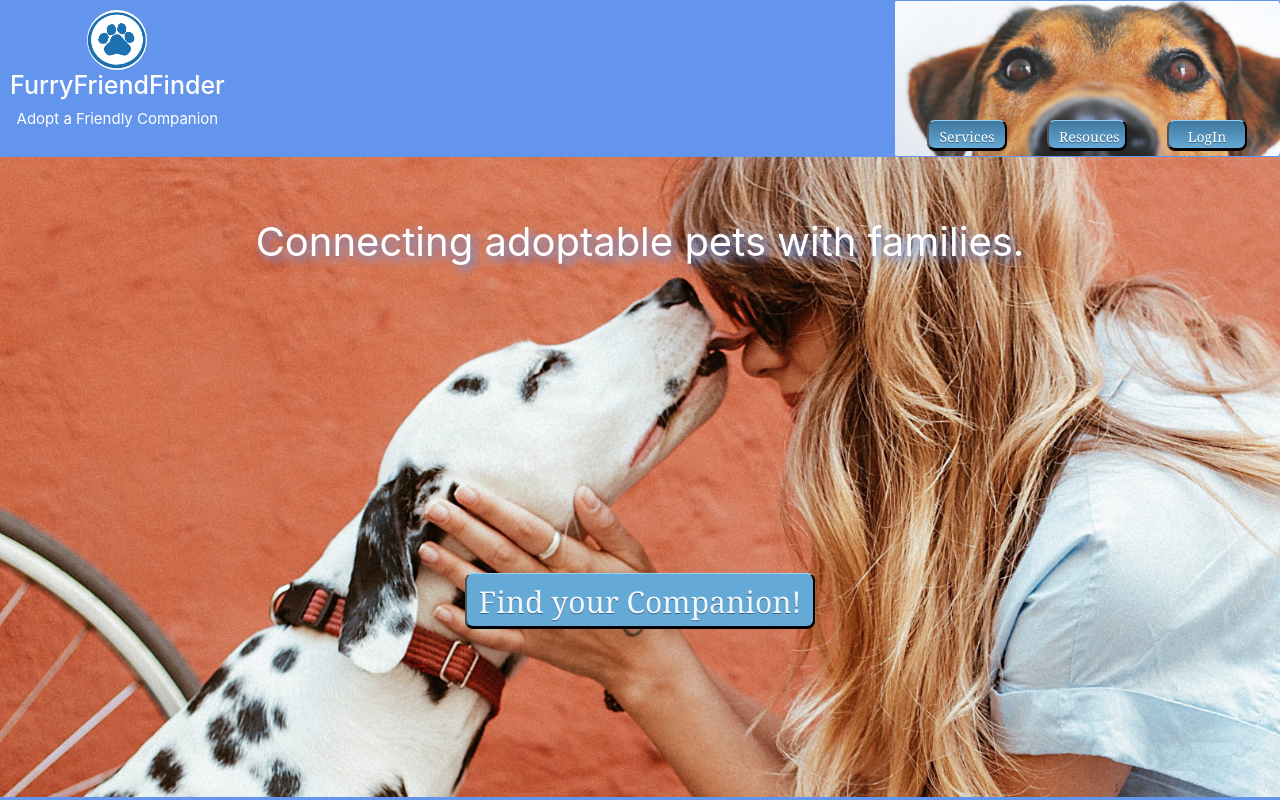
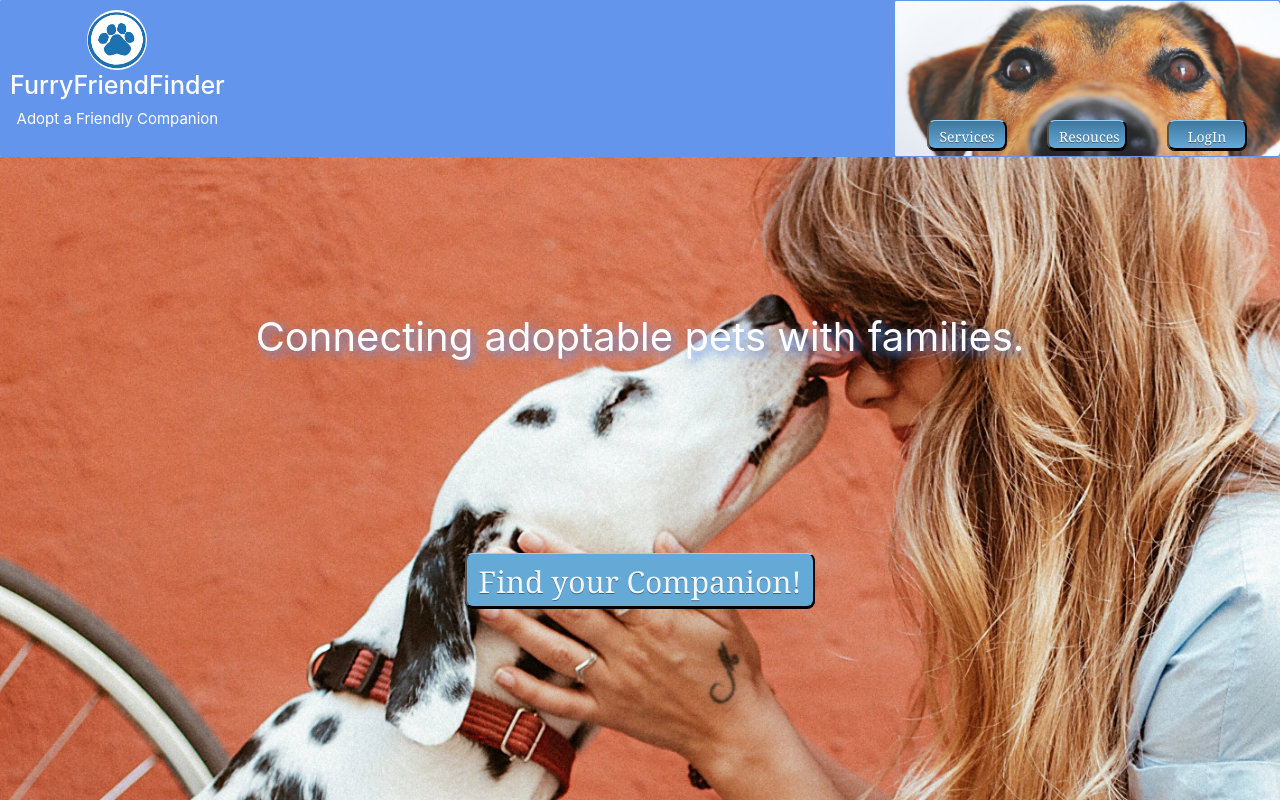
Before and after one commit to Gen081/FurryFriends, a React (Create React App) app in the folder client/: page / in a window 1280 px wide. Shown: the top 800 px of the page. Built offline with nearby package versions, Linux system fonts and the light colour scheme.

Commit message:
Centered About and center button

```diff
--- a/client/src/App.css
+++ b/client/src/App.css
@@ -12,7 +12,6 @@ body {
 button {
     border-top: 1px solid #96d1f8;
     background: #65a9d7;
-    background: -webkit-gradient(linear, left top, left bottom, from(#3e779d), to(#65a9d7));
     background: -webkit-linear-gradient(top, #3e779d, #65a9d7);
     background: -moz-linear-gradient(top, #3e779d, #65a9d7);
     background: -ms-linear-gradient(top, #3e779d, #65a9d7);
@@ -33,8 +32,7 @@ button {
     height:30px;
     width:80px;
     margin: 20px;
-    position: relative;
-    top: 65%;
+
 }
 
 button:hover {
--- a/client/src/assets/stylesheets/landingpage.css
+++ b/client/src/assets/stylesheets/landingpage.css
@@ -14,23 +14,36 @@ body {
 }
 
 .center-btn {
-  margin: 0;
+
   background: #65a9d7;
-
   width: 350px;
   height: 55px;
   font-size: 30px;
   color: aliceblue;
+
+
+}
+
+.center-btn-wrapper {
+  display: flex;
+  justify-content: center;
+  align-items: center;
+
 }
 
 .about {
   font-size: 40px;
   color: white;
   text-shadow: 4px 4px 10px cornflowerblue;
+  display: flex;
+  justify-content: center;
+  align-items: center;
+  padding: 150px;
 }
+
 .hero-content {
   background-image: url('../images/dog.jpg');
   background-size: cover;
-  height: 80vh;
-  text-align: center;
+  height: 100vh;
+
 }
--- a/client/src/assets/stylesheets/navbar.css
+++ b/client/src/assets/stylesheets/navbar.css
@@ -35,3 +35,8 @@ h1{
     position: absolute;
     left: 78%;
 }
+
+.nav-btn {
+    position: relative;
+    top: 65%;
+}
--- a/client/src/components/NavBar.js
+++ b/client/src/components/NavBar.js
@@ -14,9 +14,9 @@ const Navbar = () => (
     backgroundSize: `cover`, borderRadius: `5px`,
     backgroundRepeat: `no-repeat`}}>
 
-      <button>Services</button>
-      <button>Resouces</button>
-      <button>LogIn</button>
+      <button className="nav-btn">Services</button>
+      <button className="nav-btn">Resouces</button>
+      <button className="nav-btn">LogIn</button>
     </div>
   </nav>
 )
--- a/client/src/pages/LandingPage.js
+++ b/client/src/pages/LandingPage.js
@@ -10,10 +10,14 @@ const LandingPage = () => {
   return (
     <div className="img-wrapper">
       <div className="hero-content">
+        <div className="about">
+        <p>Connecting adoptable pets with families.</p>
+        </div>
+        <div className="center-btn-wrapper">
         <button onClick={handleClick} className="center-btn">
           Find your Companion!
         </button>
-        <p className="about">Connecting adoptable pets with families.</p>
+        </div>
       </div>
     </div>
   );
```
